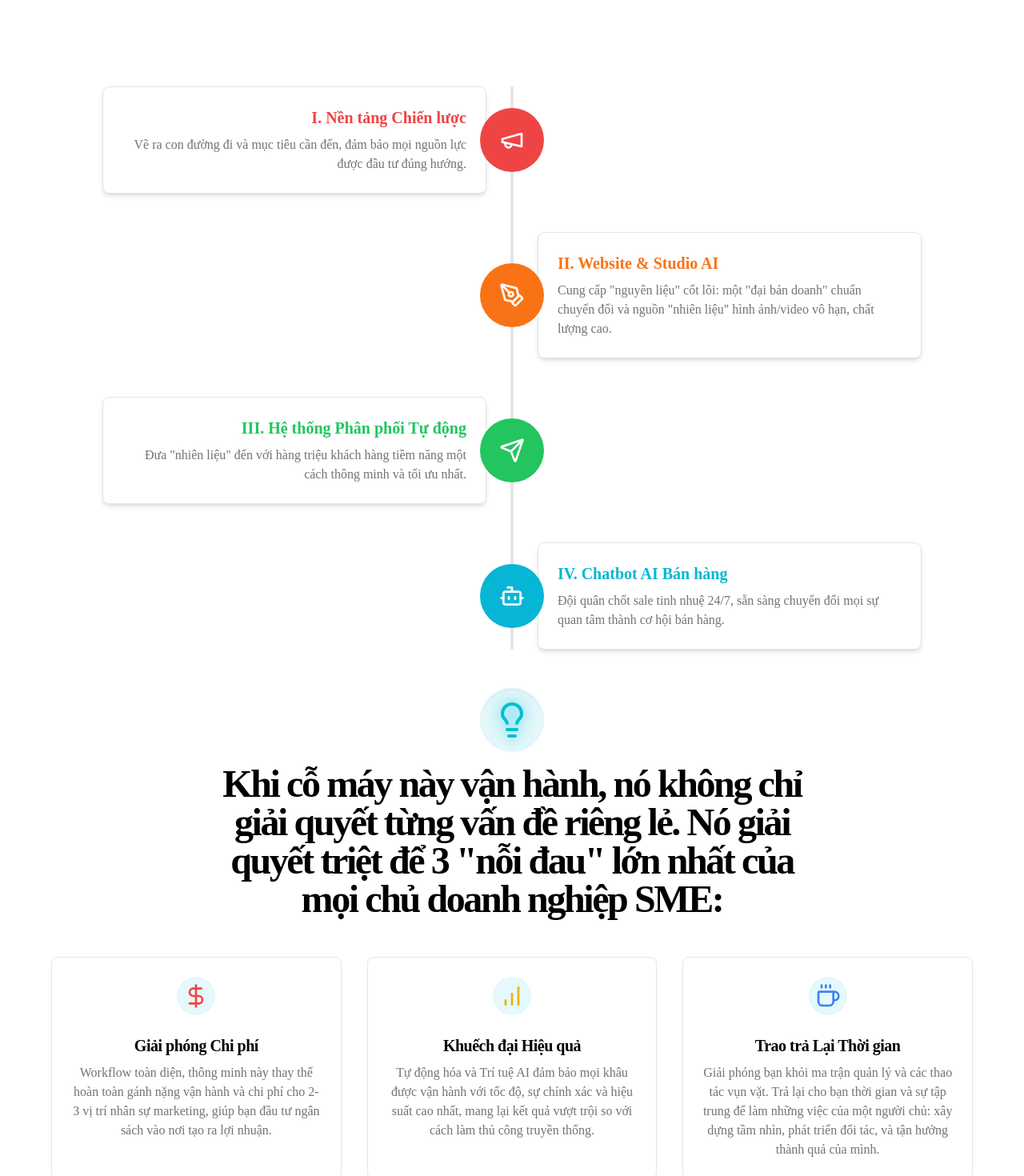
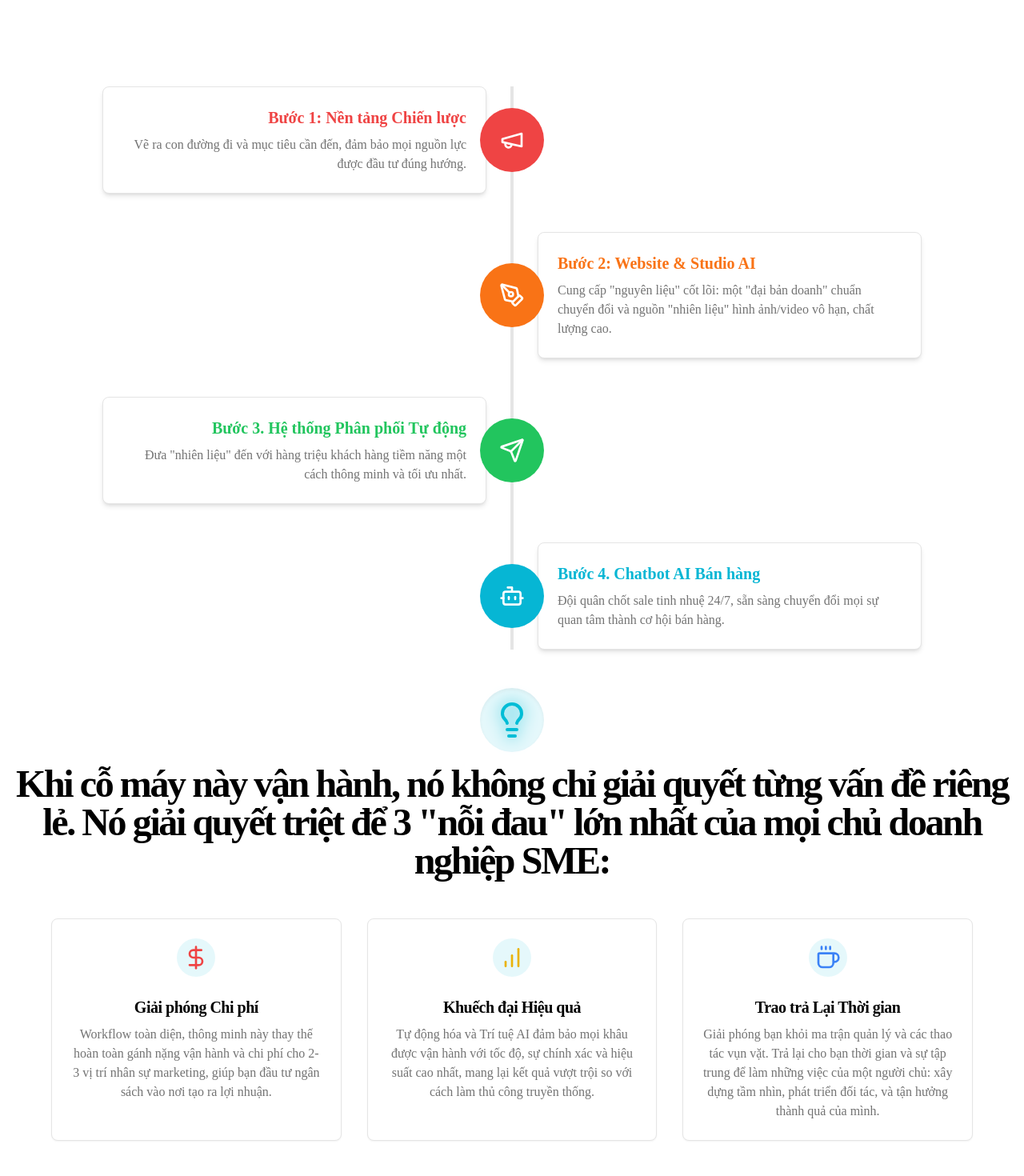
Before and after one commit to jb007-gg/igen-backend, a Next.js app: page /giai-phap in a window 1280 px wide. Shown: the part 820-2290 px from the top of the page at 80% size. Built offline with nearby package versions, Linux system fonts and the light colour scheme.

Commit message:
make this div full-witdth the screen (_for element div_)

```diff
--- a/src/app/giai-phap/page.tsx
+++ b/src/app/giai-phap/page.tsx
@@ -11,25 +11,25 @@ import { Card, CardHeader, CardTitle, CardContent } from '@/components/ui/card';
 const timelineSteps = [
   {
     icon: <Megaphone className="h-8 w-8 text-white" />,
-    title: 'I. Nền tảng Chiến lược',
+    title: 'Bước 1: Nền tảng Chiến lược',
     description: 'Vẽ ra con đường đi và mục tiêu cần đến, đảm bảo mọi nguồn lực được đầu tư đúng hướng.',
     color: 'bg-red-500',
   },
   {
     icon: <PenTool className="h-8 w-8 text-white" />,
-    title: 'II. Website & Studio AI',
+    title: 'Bước 2: Website & Studio AI',
     description: 'Cung cấp "nguyên liệu" cốt lõi: một "đại bản doanh" chuẩn chuyển đổi và nguồn "nhiên liệu" hình ảnh/video vô hạn, chất lượng cao.',
     color: 'bg-orange-500',
   },
   {
     icon: <Send className="h-8 w-8 text-white" />,
-    title: 'III. Hệ thống Phân phối Tự động',
+    title: 'Bước 3. Hệ thống Phân phối Tự động',
     description: 'Đưa "nhiên liệu" đến với hàng triệu khách hàng tiềm năng một cách thông minh và tối ưu nhất.',
     color: 'bg-green-500',
   },
   {
     icon: <Bot className="h-8 w-8 text-white" />,
-    title: 'IV. Chatbot AI Bán hàng',
+    title: 'Bước 4. Chatbot AI Bán hàng',
     description: 'Đội quân chốt sale tinh nhuệ 24/7, sẵn sàng chuyển đổi mọi sự quan tâm thành cơ hội bán hàng.',
     color: 'bg-cyan-500',
   },
@@ -110,7 +110,8 @@ export default function SolutionsPage() {
                 );
               })}
             </div>
-            <div className="mx-auto max-w-3xl text-center">
+            </div>
+            <div className="w-full text-center">
                 <div className="mx-auto flex h-20 w-20 items-center justify-center rounded-full bg-primary/10 shadow-inner">
                     <Lightbulb className="h-12 w-12 text-primary drop-shadow-[0_0_10px_hsl(var(--primary))]" />
                 </div>
@@ -133,7 +134,6 @@ export default function SolutionsPage() {
                     </Card>
                 ))}
             </div>
-          </div>
         </section>
 
 
```
